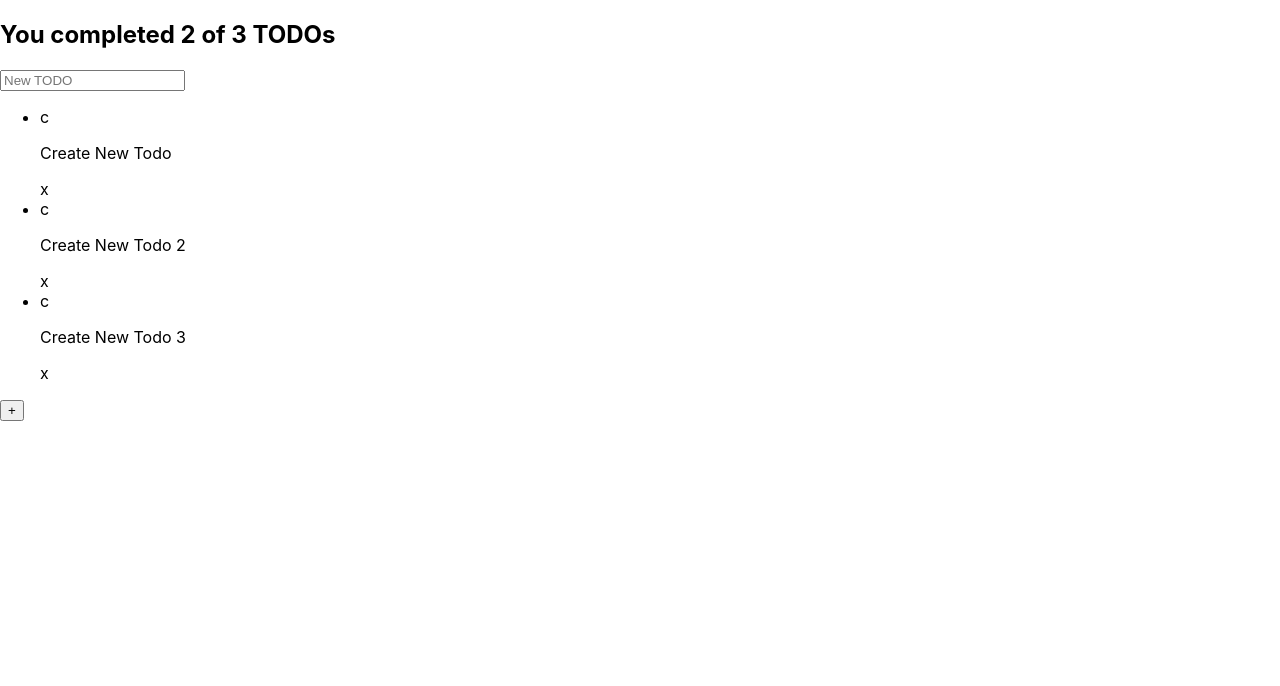
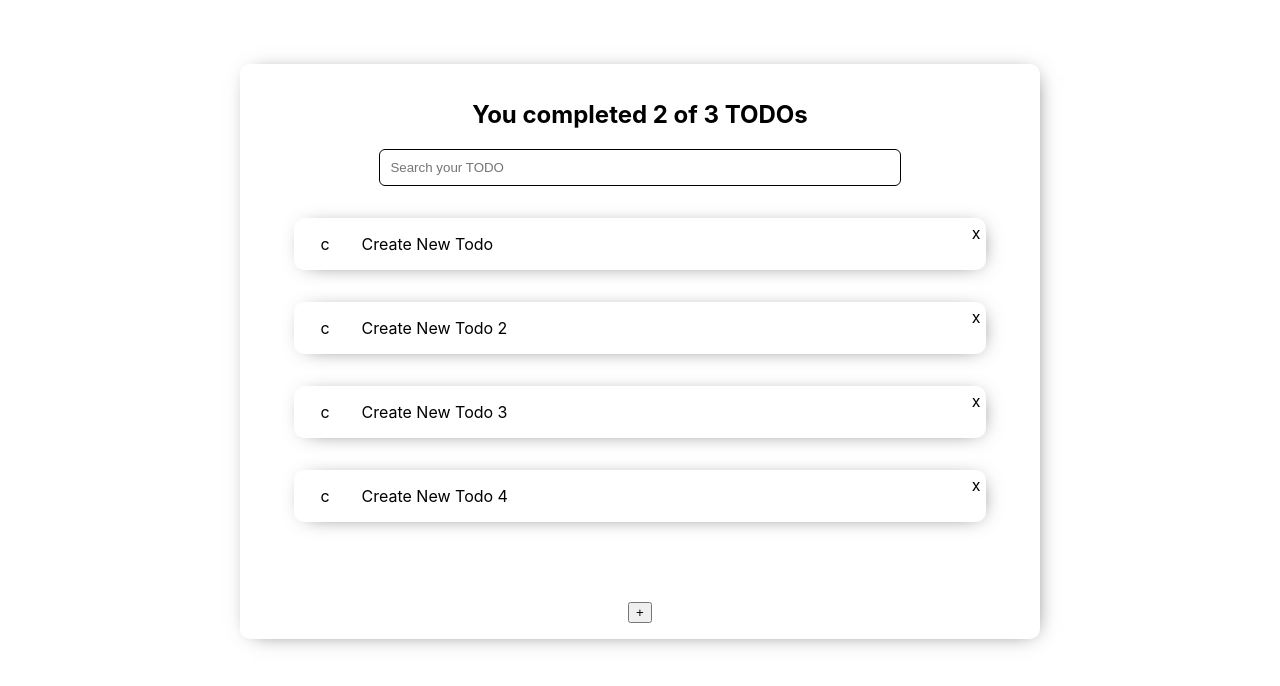
Before and after one commit to HajdukSanchez/TODO-app-react-2, a React (Create React App) app: page / in a window 1280 px wide. Shown: the top 686 px of the page. Built offline with nearby package versions, Linux system fonts and the light colour scheme.

Commit message:
:lipstick: [ADD] Styles for the TODO app

```diff
--- a/public/index.html
+++ b/public/index.html
@@ -1,43 +1,20 @@
 <!DOCTYPE html>
 <html lang="en">
+
 <head>
   <meta charset="utf-8" />
   <link rel="icon" href="%PUBLIC_URL%/favicon.ico" />
   <meta name="viewport" content="width=device-width, initial-scale=1" />
   <meta name="theme-color" content="#000000" />
-    <meta
-      name="description"
-      content="Web site created using create-react-app"
-    />
+  <meta name="description" content="Web site created using create-react-app" />
   <link rel="apple-touch-icon" href="%PUBLIC_URL%/logo192.png" />
-    <!--
-      manifest.json provides metadata used when your web app is installed on a
-      user's mobile device or desktop. See https://developers.google.com/web/fundamentals/web-app-manifest/
-    -->
   <link rel="manifest" href="%PUBLIC_URL%/manifest.json" />
-    <!--
-      Notice the use of %PUBLIC_URL% in the tags above.
-      It will be replaced with the URL of the `public` folder during the build.
-      Only files inside the `public` folder can be referenced from the HTML.
+  <title>TODOs App React | Hajduk Sanchez</title>
+</head>
 
-      Unlike "/favicon.ico" or "favicon.ico", "%PUBLIC_URL%/favicon.ico" will
-      work correctly both with client-side routing and a non-root public URL.
-      Learn how to configure a non-root public URL by running `npm run build`.
-    -->
-    <title>React App</title>
-  </head>
 <body>
   <noscript>You need to enable JavaScript to run this app.</noscript>
   <div id="root"></div>
-    <!--
-      This HTML file is a template.
-      If you open it directly in the browser, you will see an empty page.
+</body>
 
-      You can add webfonts, meta tags, or analytics to this file.
-      The build step will place the bundled scripts into the <body> tag.
-
-      To begin the development, run `npm start` or `yarn start`.
-      To create a production bundle, use `npm run build` or `yarn build`.
-    -->
-  </body>
 </html>
--- a/src/App.js
+++ b/src/App.js
@@ -6,6 +6,13 @@ const todos = [
   { id: 1, text: 'Create New Todo', completed: false },
   { id: 2, text: 'Create New Todo 2', completed: false },
   { id: 3, text: 'Create New Todo 3', completed: false },
+  { id: 4, text: 'Create New Todo 4', completed: false },
+  // { id: 5, text: 'Create New Todo 3', completed: false },
+  // { id: 6, text: 'Create New Todo 3', completed: false },
+  // { id: 7, text: 'Create New Todo 3', completed: false },
+  // { id: 8, text: 'Create New Todo 3', completed: false },
+  // { id: 9, text: 'Create New Todo 3', completed: false },
+  // { id: 10, text: 'Create New Todo 3', completed: false },
 ]
 
 function App() {
--- /dev/null
+++ b/src/components/todoCounter/TodoCounter.css
@@ -0,0 +1,4 @@
+.Title {
+  font-size: 24px;
+  text-align: center;
+}
--- a/src/components/todoCounter/TodoCounter.jsx
+++ b/src/components/todoCounter/TodoCounter.jsx
@@ -1,7 +1,8 @@
 import React from 'react'
+import './TodoCounter.css'
 
 const TodoCounter = () => {
-  return <h2>You completed 2 of 3 TODOs</h2>
+  return <h2 className='Title'>You completed 2 of 3 TODOs</h2>
 }
 
 export { TodoCounter }
--- /dev/null
+++ b/src/components/todoItem/TodoItem.css
@@ -0,0 +1,22 @@
+.Item {
+  position: relative;
+  display: flex;
+  justify-content: flex-start;
+  align-items: center;
+  margin-bottom: 2rem;
+  padding: 0 10px;
+  border-radius: 10px;
+  box-shadow: 3px 2px 21px -10px rgba(0, 0, 0, 0.75);
+}
+
+.Item__button--check {
+  margin-right: 2rem;
+  margin-left: 1rem;
+}
+
+.Item__button--close {
+  position: absolute;
+  top: 0;
+  right: 0;
+  padding: 5px;
+}
--- a/src/components/todoItem/TodoItem.jsx
+++ b/src/components/todoItem/TodoItem.jsx
@@ -1,11 +1,12 @@
 import React from 'react'
+import './TodoItem.css'
 
 const TodoItem = ({ text }) => {
   return (
-    <li>
-      <span>c</span>
+    <li className='Item'>
+      <span className='Item__button Item__button--check'>c</span>
       <p>{text}</p>
-      <span>x</span>
+      <span className='Item__button Item__button--close'>x</span>
     </li>
   )
 }
--- /dev/null
+++ b/src/components/todoList/TodoList.css
@@ -0,0 +1,10 @@
+.Container-list {
+  margin-bottom: 3rem;
+  width: 90%;
+}
+
+.Container-list__menu {
+  margin: 0;
+  padding: 0;
+  list-style: none;
+}
--- a/src/components/todoList/TodoList.jsx
+++ b/src/components/todoList/TodoList.jsx
@@ -1,9 +1,10 @@
 import React from 'react'
+import './TodoList.css'
 
 const TodoList = ({ children }) => {
   return (
-    <section>
-      <ul>{children}</ul>
+    <section className='Container-list'>
+      <ul className='Container-list__menu'>{children}</ul>
     </section>
   )
 }
--- /dev/null
+++ b/src/components/todoSearch/TodoSearch.css
@@ -0,0 +1,8 @@
+.Search {
+  margin-bottom: 2rem;
+  padding: 10px;
+  width: 65%;
+  border-radius: 6px;
+  border: 1px solid black;
+  outline: none;
+}
--- a/src/components/todoSearch/TodoSearch.jsx
+++ b/src/components/todoSearch/TodoSearch.jsx
@@ -1,7 +1,8 @@
 import React from 'react'
+import './TodoSearch.css'
 
 const TodoSearch = () => {
-  return <input type='text' placeholder='New TODO' />
+  return <input className='Search' type='text' placeholder='Search your TODO' />
 }
 
 export { TodoSearch }
--- a/src/index.css
+++ b/src/index.css
@@ -1,13 +1,21 @@
 body {
   margin: 0;
-  font-family: -apple-system, BlinkMacSystemFont, 'Segoe UI', 'Roboto', 'Oxygen',
-    'Ubuntu', 'Cantarell', 'Fira Sans', 'Droid Sans', 'Helvetica Neue',
-    sans-serif;
+  font-family: -apple-system, BlinkMacSystemFont, 'Segoe UI', 'Roboto', 'Oxygen', 'Ubuntu', 'Cantarell', 'Fira Sans', 'Droid Sans', 'Helvetica Neue', sans-serif;
   -webkit-font-smoothing: antialiased;
   -moz-osx-font-smoothing: grayscale;
 }
 
 code {
-  font-family: source-code-pro, Menlo, Monaco, Consolas, 'Courier New',
-    monospace;
+  font-family: source-code-pro, Menlo, Monaco, Consolas, 'Courier New', monospace;
 }
+
+#root {
+  display: flex;
+  flex-direction: column;
+  align-items: center;
+  margin: 4rem auto 0;
+  padding: 1rem;
+  max-width: 60%;
+  border-radius: 10px;
+  box-shadow: 3px 2px 21px -10px rgba(0, 0, 0, 0.75);
+}
```
Lines whose indentation alone changed are shown as unchanged.
